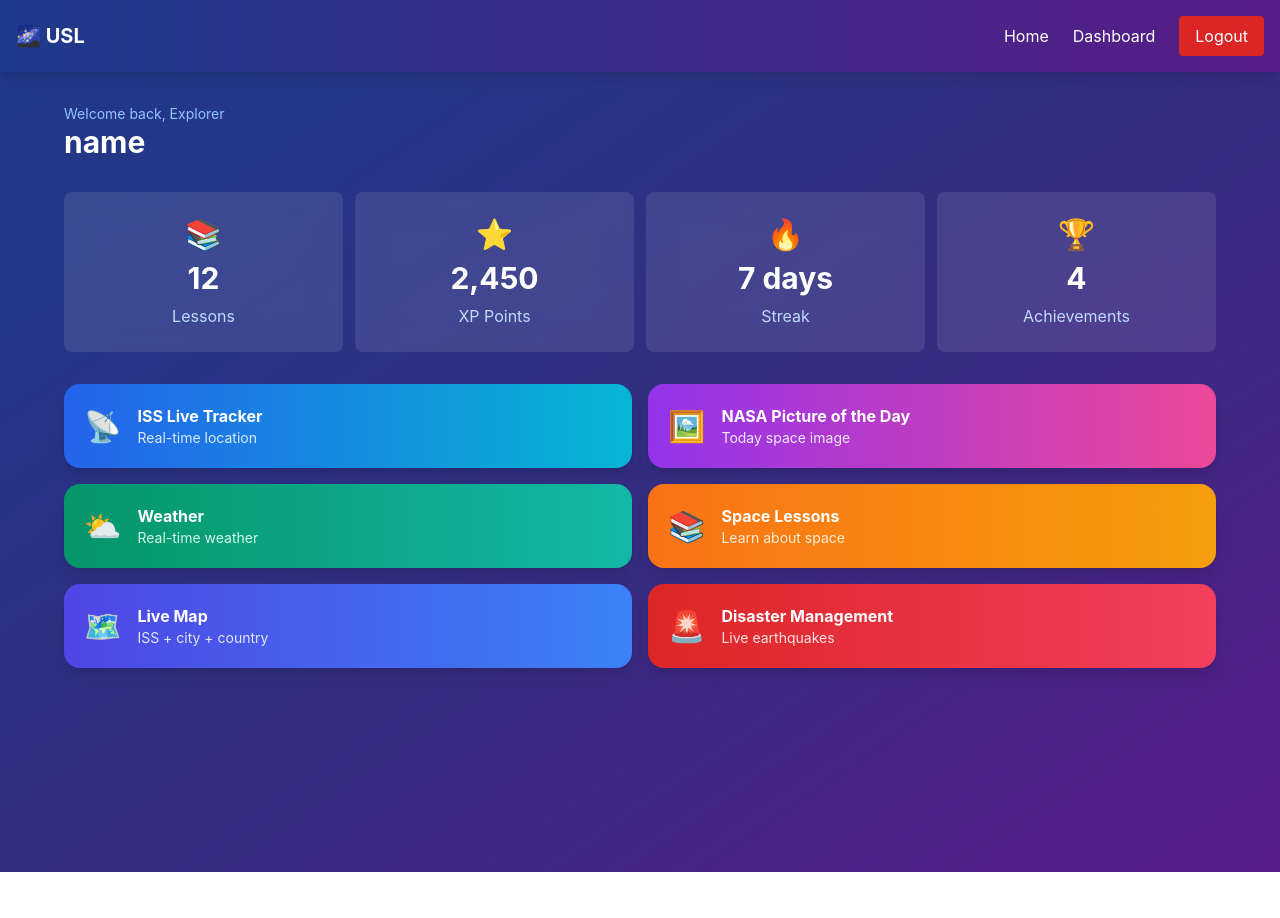
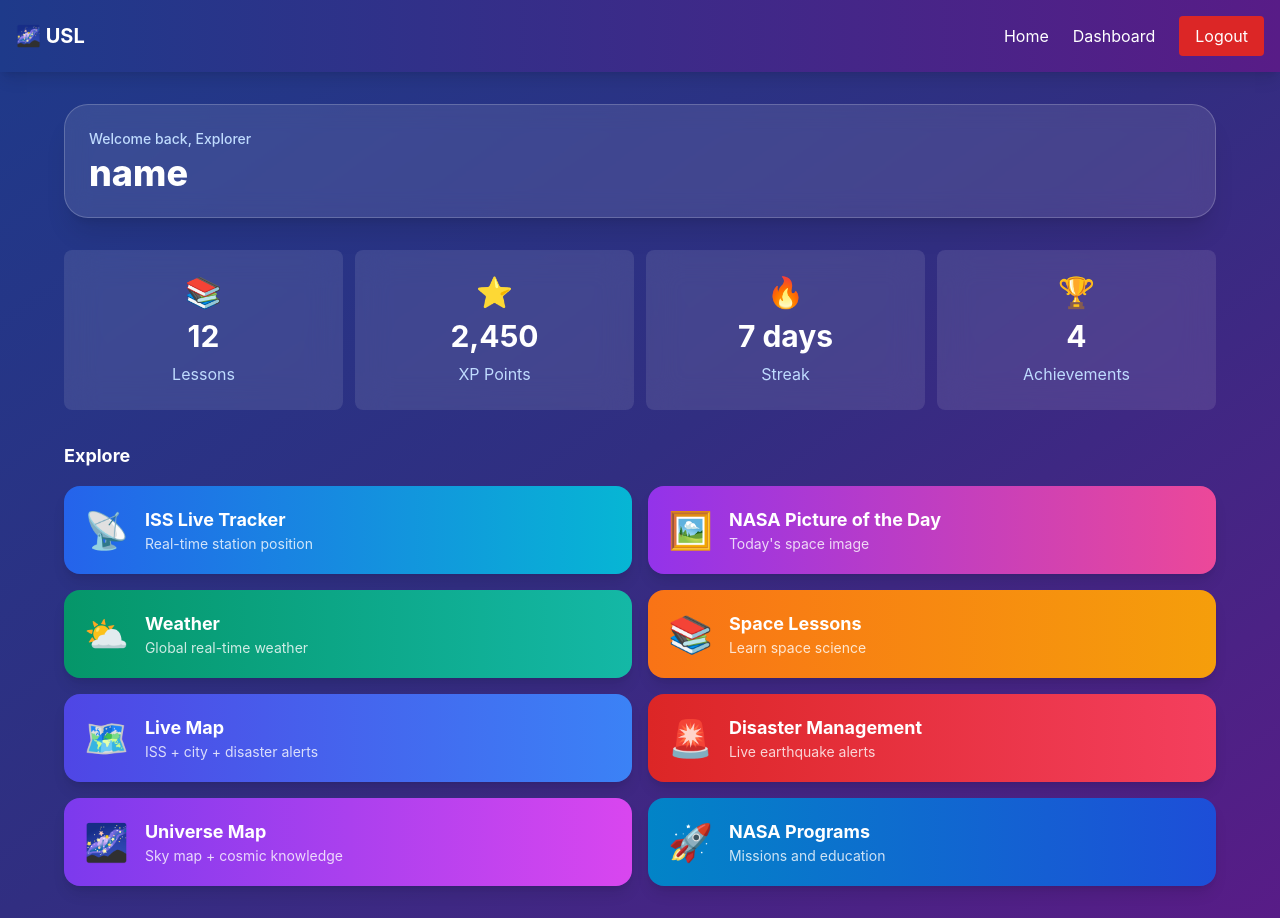
Before and after one commit to nailzaman12-source/Universal-Space-Live-Map-App, a React (Vite) app: page /dashboard in a window 1280 px wide. Both pictures are taken after typing "name@example.com", "Sample123" into the empty fields and a click on the button "Sign In". Before the commit the page ends 872 px from the top, so only its background shows below. Built offline with nearby package versions, Linux system fonts and the light colour scheme.

Commit message:
Wire Universe and NASA Programs

```diff
--- a/src/App.jsx
+++ b/src/App.jsx
@@ -2,6 +2,8 @@ import { BrowserRouter as Router, Routes, Route } from 'react-router-dom'
 import { useState, useEffect } from 'react'
 import Navbar from './components/Navbar'
 import Home from './pages/Home'
+import Universe from './pages/Universe'
+import NasaPrograms from './pages/NasaPrograms'
 import Login from './pages/Login'
 import Dashboard from './pages/Dashboard'
 import ISS from './pages/ISS'
@@ -37,6 +39,8 @@ export default function App() {
           <Route path="/lessons" element={user ? <Lessons /> : <Login setUser={setUser} />} />
           <Route path="/livemap" element={user ? <LiveMap /> : <Login setUser={setUser} />} />
           <Route path="/disaster" element={user ? <Disaster /> : <Login setUser={setUser} />} />
+                  <Route path="/universe" element={user ? <Universe /> : <Login setUser={setUser} />} />
+          <Route path="/nasa-programs" element={user ? <NasaPrograms /> : <Login setUser={setUser} />} />
         </Routes>
       </div>
     </Router>
--- a/src/pages/Dashboard.jsx
+++ b/src/pages/Dashboard.jsx
@@ -1,12 +1,23 @@
 import { Link } from 'react-router-dom'
 import Stats from '../components/Stats'
+
 export default function Dashboard({ user }) {
+  const features = [
+    { to: '/iss', title: 'ISS Live Tracker', desc: 'Real-time station position', icon: '📡', gradient: 'from-blue-600 to-cyan-500' },
+    { to: '/apod', title: 'NASA Picture of the Day', desc: "Today's space image", icon: '🖼️', gradient: 'from-purple-600 to-pink-500' },
+    { to: '/weather', title: 'Weather', desc: 'Global real-time weather', icon: '⛅', gradient: 'from-emerald-600 to-teal-500' },
+    { to: '/lessons', title: 'Space Lessons', desc: 'Learn space science', icon: '📚', gradient: 'from-orange-500 to-amber-500' },
+    { to: '/livemap', title: 'Live Map', desc: 'ISS + city + disaster alerts', icon: '🗺️', gradient: 'from-indigo-600 to-blue-500' },
+    { to: '/disaster', title: 'Disaster Management', desc: 'Live earthquake alerts', icon: '🚨', gradient: 'from-red-600 to-rose-500' },
+    { to: '/universe', title: 'Universe Map', desc: 'Sky map + cosmic knowledge', icon: '🌌', gradient: 'from-violet-600 to-fuchsia-500' },
+    { to: '/nasa-programs', title: 'NASA Programs', desc: 'Missions and education', icon: '🚀', gradient: 'from-sky-600 to-blue-700' }
+  ]
   return (
     <div className="min-h-screen p-4 md:p-8">
       <div className="max-w-6xl mx-auto">
-        <div className="mb-8">
-          <p className="text-blue-300 text-sm">Welcome back, Explorer</p>
-          <h1 className="text-3xl font-bold text-white">{user?.name || 'Explorer'}</h1>
+        <div className="mb-8 rounded-3xl bg-white/10 backdrop-blur-md border border-white/20 p-6 shadow-xl">
+          <p className="text-blue-200 text-sm font-medium">Welcome back, Explorer</p>
+          <h1 className="text-3xl md:text-4xl font-extrabold text-white mt-1">{user?.name || 'Explorer'}</h1>
         </div>
         <div className="grid grid-cols-2 md:grid-cols-4 gap-3 mb-8">
           <Stats label="Lessons" value={user?.lessons || 12} icon="📚" />
@@ -14,31 +25,19 @@ export default function Dashboard({ user }) {
           <Stats label="Streak" value={(user?.streak || 7) + ' days'} icon="🔥" />
           <Stats label="Achievements" value={user?.achievements || 4} icon="🏆" />
         </div>
-        <div className="grid grid-cols-1 sm:grid-cols-2 gap-4 mb-8">
-          <Link to="/iss" className="bg-gradient-to-r from-blue-600 to-cyan-500 text-white p-5 rounded-2xl flex items-center gap-4 shadow-lg">
-            <span className="text-3xl">📡</span>
-            <div><h3 className="font-bold">ISS Live Tracker</h3><p className="text-blue-100 text-sm">Real-time location</p></div>
-          </Link>
-          <Link to="/apod" className="bg-gradient-to-r from-purple-600 to-pink-500 text-white p-5 rounded-2xl flex items-center gap-4 shadow-lg">
-            <span className="text-3xl">🖼️</span>
-            <div><h3 className="font-bold">NASA Picture of the Day</h3><p className="text-purple-100 text-sm">Today space image</p></div>
-          </Link>
-          <Link to="/weather" className="bg-gradient-to-r from-emerald-600 to-teal-500 text-white p-5 rounded-2xl flex items-center gap-4 shadow-lg">
-            <span className="text-3xl">⛅</span>
-            <div><h3 className="font-bold">Weather</h3><p className="text-emerald-100 text-sm">Real-time weather</p></div>
-          </Link>
-          <Link to="/lessons" className="bg-gradient-to-r from-orange-500 to-amber-500 text-white p-5 rounded-2xl flex items-center gap-4 shadow-lg">
-            <span className="text-3xl">📚</span>
-            <div><h3 className="font-bold">Space Lessons</h3><p className="text-orange-100 text-sm">Learn about space</p></div>
-          </Link>
-          <Link to="/livemap" className="bg-gradient-to-r from-indigo-600 to-blue-500 text-white p-5 rounded-2xl flex items-center gap-4 shadow-lg">
-            <span className="text-3xl">🗺️</span>
-            <div><h3 className="font-bold">Live Map</h3><p className="text-indigo-100 text-sm">ISS + city + country</p></div>
-          </Link>
-          <Link to="/disaster" className="bg-gradient-to-r from-red-600 to-rose-500 text-white p-5 rounded-2xl flex items-center gap-4 shadow-lg">
-            <span className="text-3xl">🚨</span>
-            <div><h3 className="font-bold">Disaster Management</h3><p className="text-red-100 text-sm">Live earthquakes</p></div>
-          </Link>
+        <h2 className="text-white font-bold text-lg mb-4">Explore</h2>
+        <div className="grid grid-cols-1 sm:grid-cols-2 gap-4">
+          {features.map((f) => (
+            <Link key={f.to} to={f.to} className={'rounded-2xl p-5 text-white shadow-lg bg-gradient-to-r ' + f.gradient}>
+              <div className="flex items-center gap-4">
+                <span className="text-4xl">{f.icon}</span>
+                <div>
+                  <h3 className="font-bold text-lg">{f.title}</h3>
+                  <p className="text-white/80 text-sm">{f.desc}</p>
+                </div>
+              </div>
+            </Link>
+          ))}
         </div>
       </div>
     </div>
```
